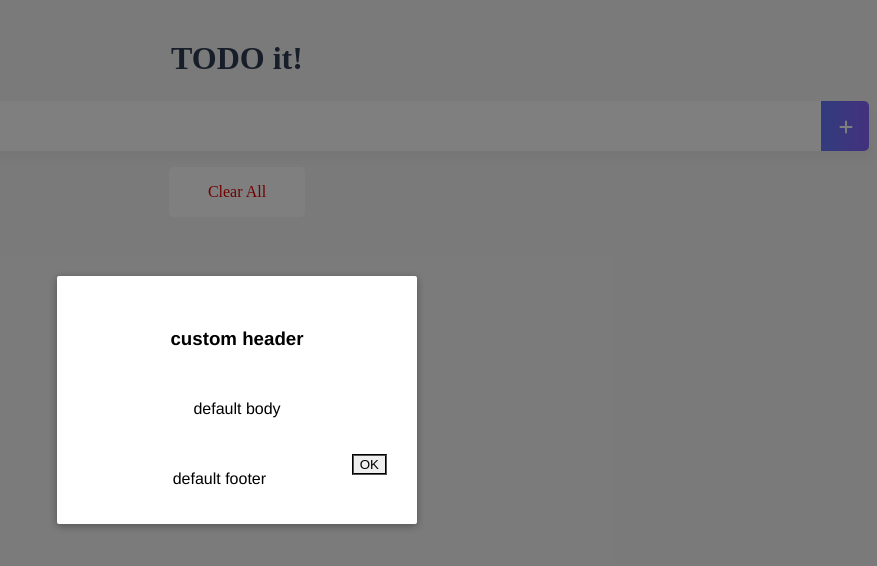
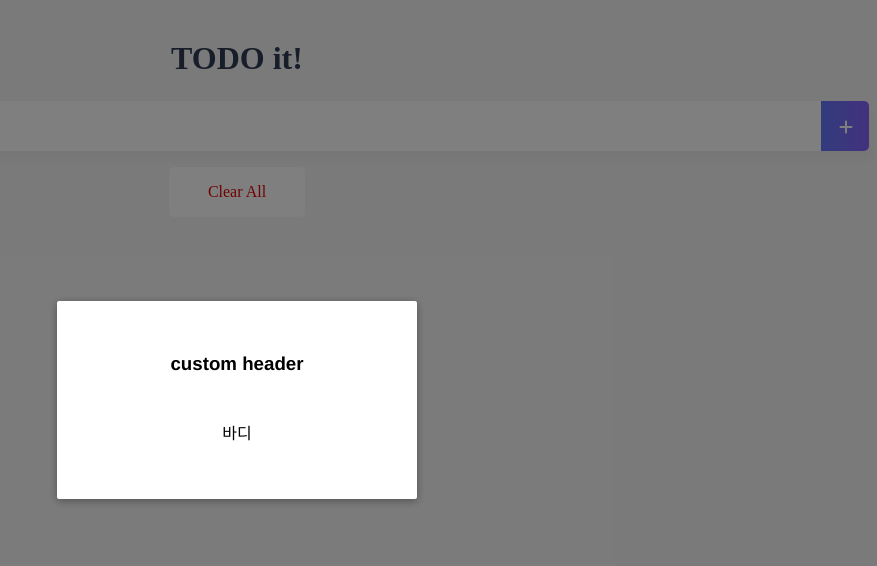
Before and after one commit to sohyeon-zoe-kim/vue-todo, a Vue app: page / in a window 1280 px wide. Shown: the top 566 px of the page, without its empty margins (403-1280 px from the left). Built offline with nearby package versions, Linux system fonts and the light colour scheme.

Commit message:
feat: Modal 추가

```diff
--- a/src/components/common/ModalView.vue
+++ b/src/components/common/ModalView.vue
@@ -3,24 +3,21 @@
         <div class="modal-mask">
             <div class="modal-wrapper">
                 <div class="modal-container">
+
+                  <!-- 모달헤더 -->
                     <div class="modal-header">
                       <slot name="header">
-                        default header
+                        헤더
                       </slot>
                     </div>
+
+                    <!-- 모달 바디 -->
                     <div class="modal-body">
                       <slot name="body">
-                        default body
+                        바디
                       </slot>
                     </div>
-                    <div class="modal-footer">
-                      <slot name="footer">
-                        default footer
-                        <button class="modal-default-button" @click="$emit('close')">
-                          OK
-                        </button>
-                      </slot>
-                    </div>
+
                 </div>
             </div>
         </div>
@@ -32,7 +29,6 @@ export default {
 }
 </script>
 <style scoped>
-
 .modal-mask {
   position: fixed;
   z-index: 9998;
```
